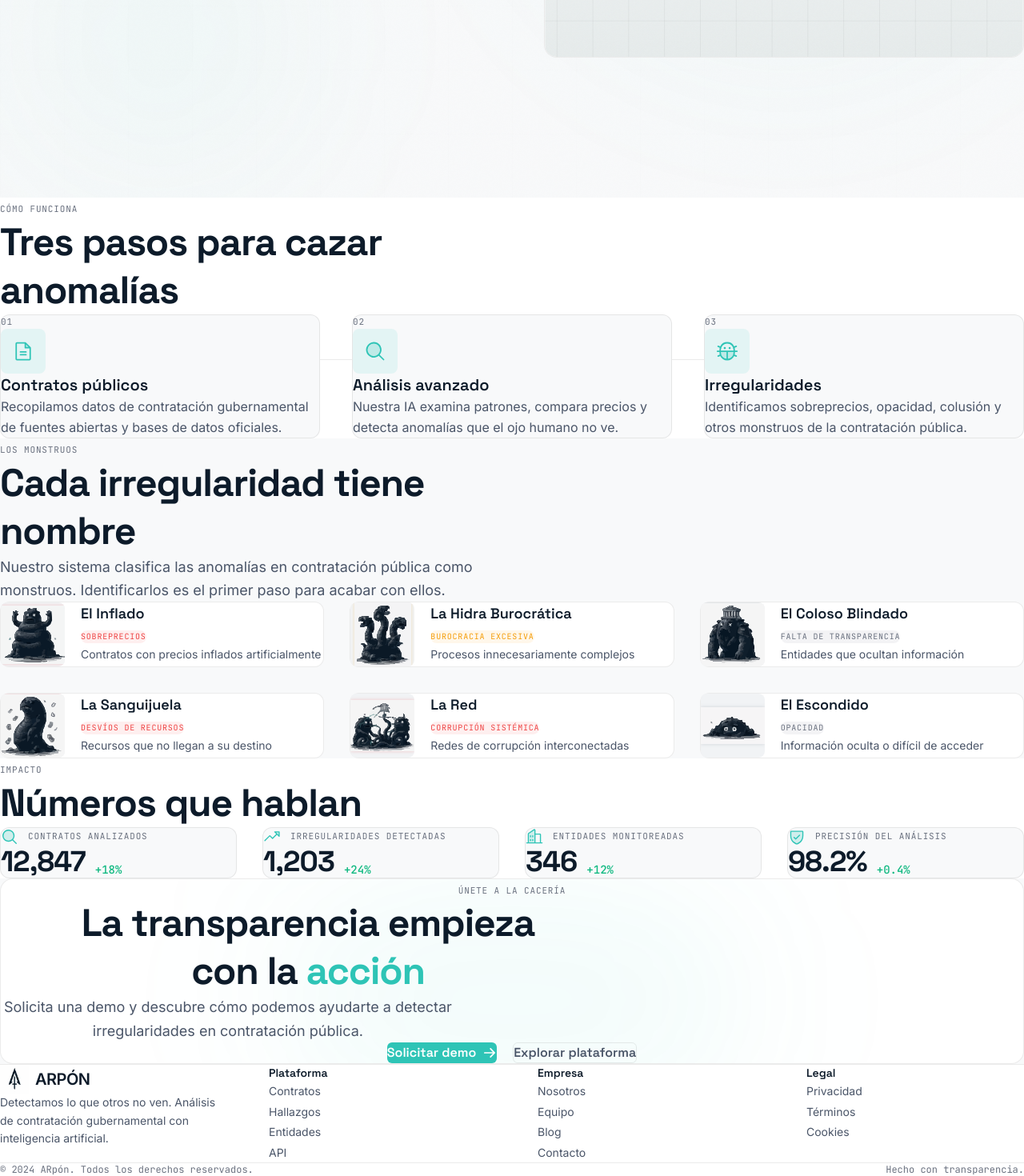
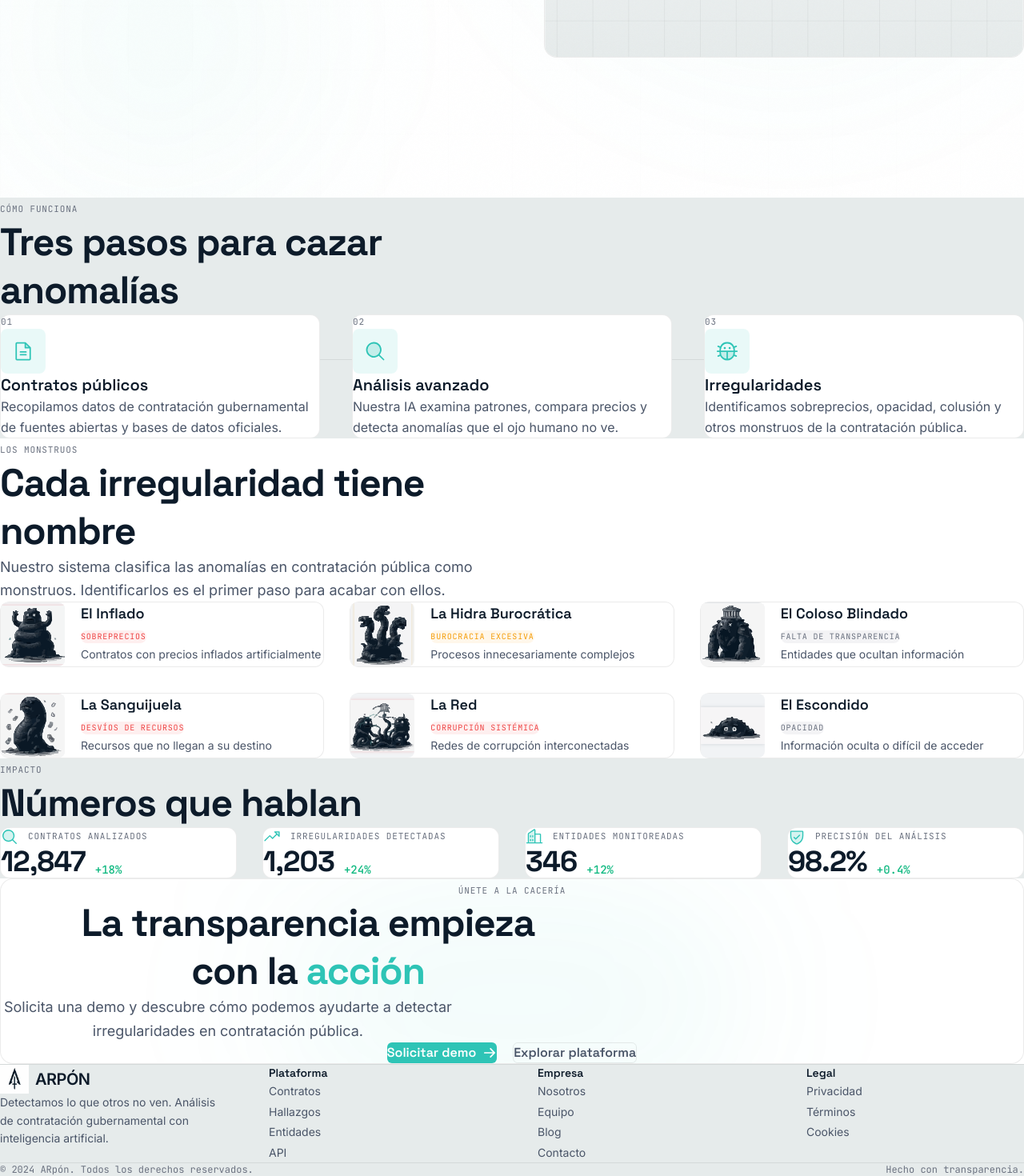
Before and after one commit to donpruebadev/ArponLanding, a Next.js app: page / in a window 1280 px wide. Shown: the part 553-2023 px from the top of the page at 80% size. Built offline with nearby package versions, Linux system fonts and the light colour scheme.

Commit message:
fix: visible section alternation with contrasting backgrounds
- Alternating: white ↔ gray (#E6EBEB)
- Hero: white, Process: gray, Monsters: white, Stats: gray, CTA: white, Footer: gray
- Cards always white for contrast against gray sections
- Header: white/95 with backdrop-blur

```diff
--- a/src/components/Header.tsx
+++ b/src/components/Header.tsx
@@ -16,7 +16,7 @@ export function Header() {
   const [isOpen, setIsOpen] = useState(false);
 
   return (
-    <header className="fixed top-0 left-0 right-0 z-50 bg-arpon-deep/95 backdrop-blur-sm border-b border-arpon-border">
+    <header className="fixed top-0 left-0 right-0 z-50 bg-white/95 backdrop-blur-sm border-b border-arpon-border">
       <div className="max-w-7xl mx-auto px-6 lg:px-8 h-[72px] flex items-center justify-between">
         {/* Logo */}
         <a href="#inicio" className="flex items-center gap-3 group">
@@ -84,7 +84,7 @@ export function Header() {
             animate={{ opacity: 1, height: "auto" }}
             exit={{ opacity: 0, height: 0 }}
             transition={{ duration: 0.2, ease: "easeOut" }}
-            className="lg:hidden bg-arpon-surface-0 border-b border-arpon-border overflow-hidden"
+            className="lg:hidden bg-white border-b border-arpon-border overflow-hidden"
           >
             <div className="px-6 py-5 flex flex-col gap-3">
               {NAV_LINKS.map((link) => (
--- a/src/components/sections/CTA.tsx
+++ b/src/components/sections/CTA.tsx
@@ -5,7 +5,7 @@ import { ArrowRight } from "@phosphor-icons/react";
 
 export function CTA() {
   return (
-    <section className="py-52 bg-arpon-deep" id="demo">
+    <section className="py-52 bg-white" id="demo">
       <div className="max-w-7xl mx-auto px-6 lg:px-8">
         <motion.div
           initial={{ opacity: 0, y: 24 }}
--- a/src/components/sections/Footer.tsx
+++ b/src/components/sections/Footer.tsx
@@ -1,6 +1,6 @@
 export function Footer() {
   return (
-    <footer className="py-28 bg-arpon-surface-1 border-t border-arpon-border">
+    <footer className="py-28 bg-arpon-surface-3 border-t border-arpon-border">
       <div className="max-w-7xl mx-auto px-6 lg:px-8">
         <div className="grid md:grid-cols-4 gap-16">
           {/* Brand */}
--- a/src/components/sections/Hero.tsx
+++ b/src/components/sections/Hero.tsx
@@ -7,7 +7,7 @@ export function Hero() {
   return (
     <section
       id="inicio"
-      className="relative min-h-[100dvh] flex items-center overflow-hidden bg-arpon-deep"
+      className="relative min-h-[100dvh] flex items-center overflow-hidden bg-white"
     >
       {/* Background gradient mesh (subtle) */}
       <div
--- a/src/components/sections/Monsters.tsx
+++ b/src/components/sections/Monsters.tsx
@@ -55,7 +55,7 @@ const MONSTERS = [
 
 export function Monsters() {
   return (
-    <section className="py-52 bg-arpon-surface-0" id="monstruos">
+    <section className="py-52 bg-white" id="monstruos">
       <div className="max-w-7xl mx-auto px-6 lg:px-8">
         <div className="max-w-2xl mb-28">
           <span
--- a/src/components/sections/Process.tsx
+++ b/src/components/sections/Process.tsx
@@ -29,7 +29,7 @@ const STEPS = [
 
 export function Process() {
   return (
-    <section className="py-52 bg-arpon-surface-1" id="proceso">
+    <section className="py-52 bg-arpon-surface-3" id="proceso">
       <div className="max-w-7xl mx-auto px-6 lg:px-8">
         {/* Section header */}
         <div className="max-w-2xl mb-28">
@@ -67,7 +67,7 @@ export function Process() {
                 <div className="hidden md:block absolute top-14 left-full w-full h-px bg-arpon-border z-0" />
               )}
 
-              <div className="relative p-10 rounded-[12px] border border-arpon-border bg-arpon-deep hover:border-arpon-teal/30 hover:shadow-[0_4px_16px_rgba(46,196,182,0.08)] transition-all duration-300">
+              <div className="relative p-10 rounded-[12px] border border-arpon-border bg-white hover:border-arpon-teal/30 hover:shadow-[0_4px_16px_rgba(46,196,182,0.08)] transition-all duration-300">
                 {/* Number */}
                 <span
                   className="data-label text-arpon-text-muted block mb-5"
--- a/src/components/sections/Stats.tsx
+++ b/src/components/sections/Stats.tsx
@@ -36,7 +36,7 @@ const STATS = [
 
 export function Stats() {
   return (
-    <section className="py-52 bg-arpon-surface-1" id="estadisticas">
+    <section className="py-52 bg-arpon-surface-3" id="estadisticas">
       <div className="max-w-7xl mx-auto px-6 lg:px-8">
         {/* Section header */}
         <div className="max-w-2xl mb-28">
@@ -67,7 +67,7 @@ export function Stats() {
                 delay: i * 0.1,
                 ease: [0.16, 1, 0.3, 1],
               }}
-              className="p-8 rounded-[12px] border border-arpon-border bg-arpon-deep"
+              className="p-8 rounded-[12px] border border-arpon-border bg-white"
             >
               <div className="flex items-center gap-3 mb-5">
                 <stat.icon
```
